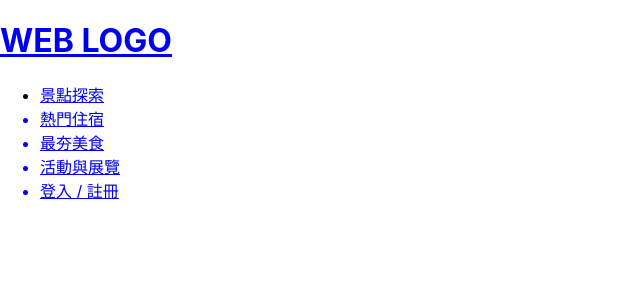
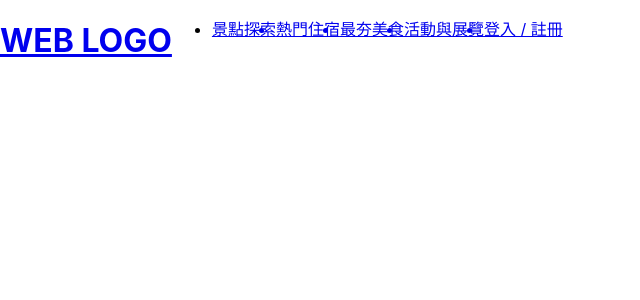
Before and after one commit to suochantsao/taiwan-travel-guide, a React (Create React App) app: page / in a window 1280 px wide. Shown: the top 300 px of the page, without its empty margins (0-640 px from the left). Built offline with nearby package versions, Linux system fonts and the light colour scheme.

Commit message:
新增 navbar 樣式

```diff
--- a/src/components/layout/navbar.js
+++ b/src/components/layout/navbar.js
@@ -1,9 +1,12 @@
 // Router
 import { Link } from "react-router-dom";
 
+// CSS Modules
+import classes from "./navbar.module.css";
+
 function Navigation() {
   return (
-    <header>
+    <header className={classes.header}>
       <h1>
         <Link to="/"> WEB LOGO </Link>
       </h1>
--- a/src/components/layout/navbar.module.css
+++ b/src/components/layout/navbar.module.css
@@ -0,0 +1,7 @@
+.header {
+  display: flex;
+}
+
+.header ul {
+  display: flex;
+}
```
